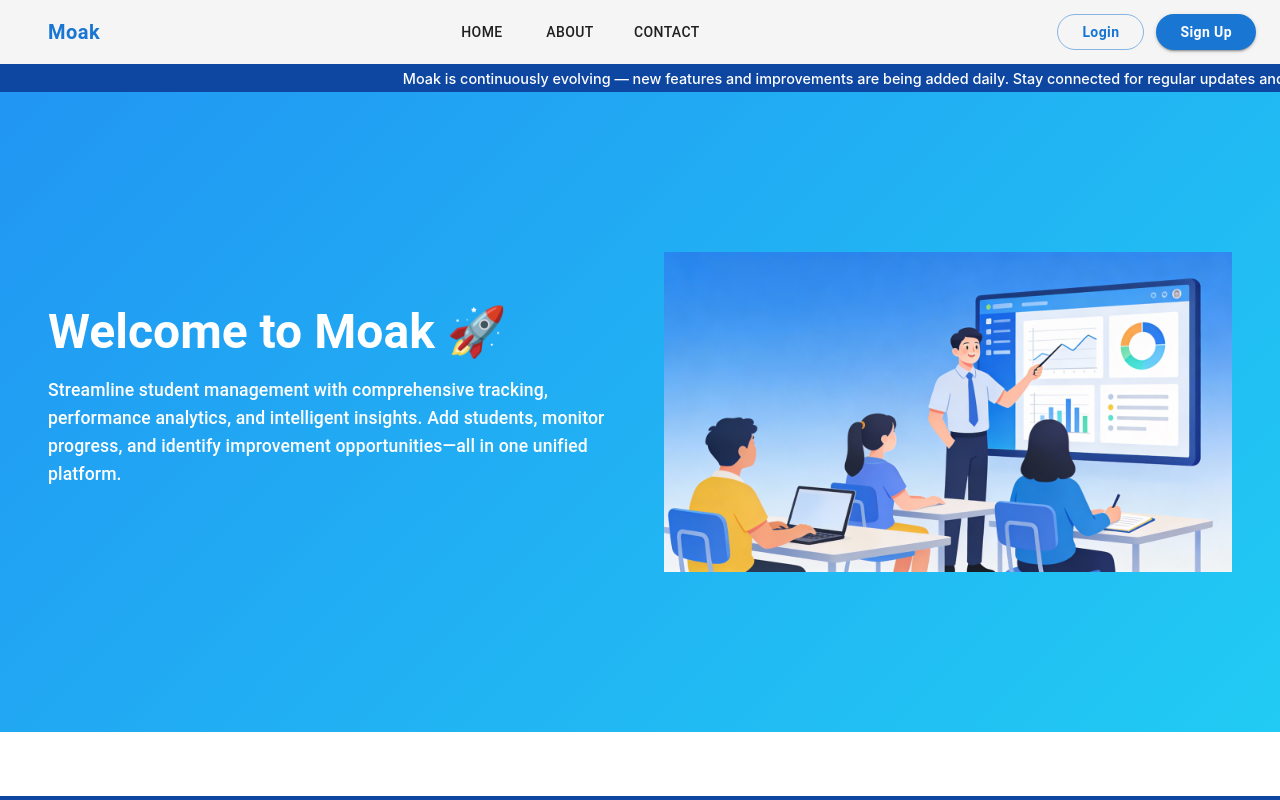
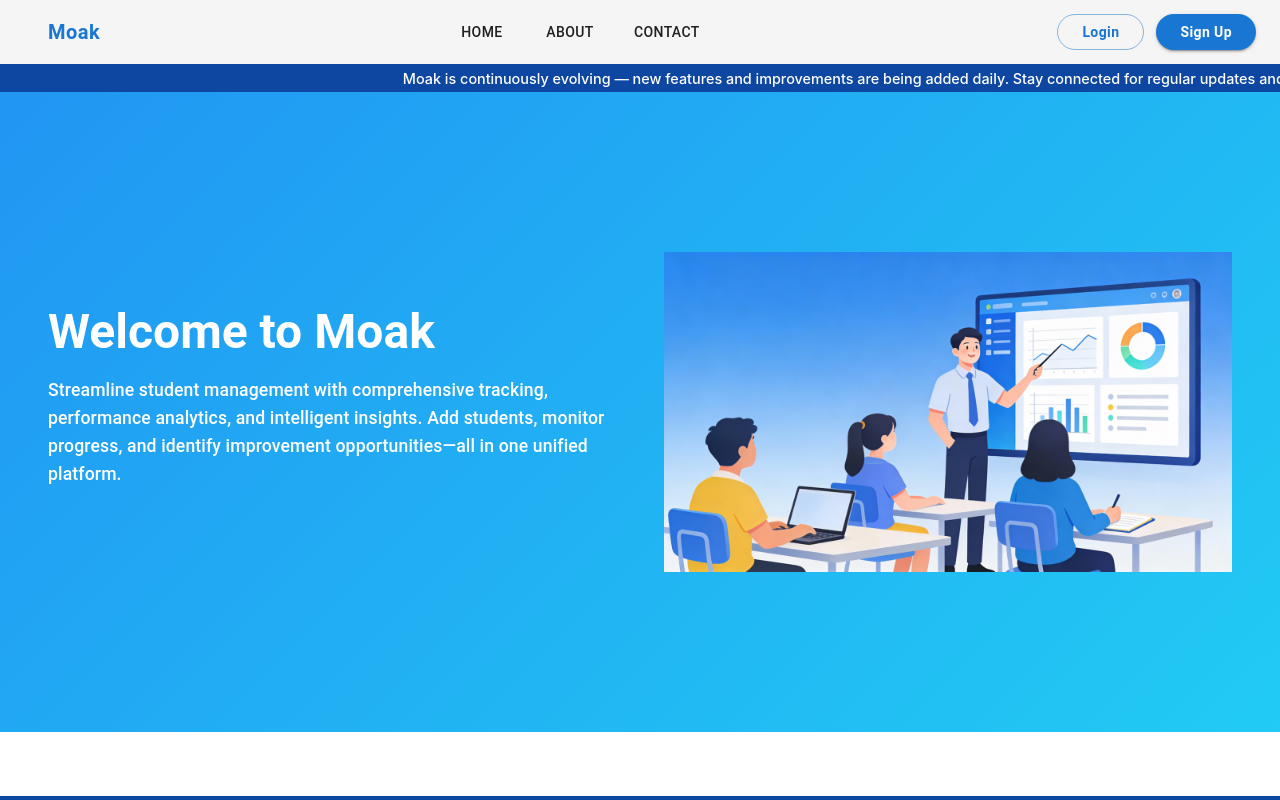
Before and after one commit to akashkumar12345/studentdatatracker, a React (Create React App) app in the folder Frontend/: page / in a window 1280 px wide. Shown: the top 800 px of the page. Built offline with nearby package versions, Linux system fonts and the light colour scheme; some icons are missing.

Commit message:
removed rocket icon

```diff
--- a/Frontend/src/HomePage/Home.jsx
+++ b/Frontend/src/HomePage/Home.jsx
@@ -71,7 +71,7 @@ const Home = () => {
               fontSize: { xs: "2rem", md: "3rem" },
             }}
           >
-            Welcome to Moak 🚀
+            Welcome to Moak
           </Typography>
 
           <Typography
```
